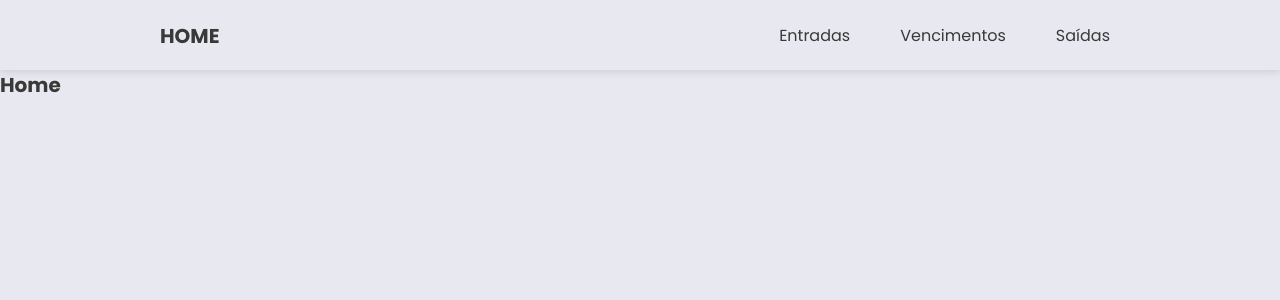
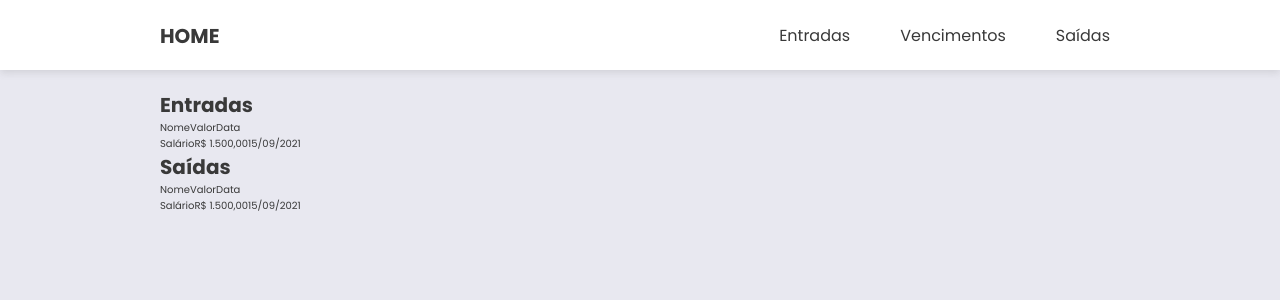
Before and after one commit to Thiago-Fers7/financial-control, a React (Create React App) app in the folder app/: page / in a window 1280 px wide. Shown: the top 300 px of the page. Built offline with nearby package versions, Linux system fonts and the light colour scheme.

Commit message:
TableResume component

```diff
--- a/app/package.json
+++ b/app/package.json
@@ -6,6 +6,7 @@
     "@testing-library/jest-dom": "^5.11.4",
     "@testing-library/react": "^11.1.0",
     "@testing-library/user-event": "^12.1.10",
+    "prop-types": "^15.7.2",
     "react": "^17.0.2",
     "react-dom": "^17.0.2",
     "react-router-dom": "^5.3.0",
--- a/app/src/components/Header/index.js
+++ b/app/src/components/Header/index.js
@@ -1,8 +1,15 @@
-import { Link } from 'react-router-dom';
+import { Link, useLocation } from 'react-router-dom';
 
 import { Container, Content, Navigation } from './styles';
 
 function Header() {
+  const { pathname } = useLocation();
+
+  function handleRouteActive(path) {
+    if (pathname === path) return 'active';
+    return '';
+  }
+
   return (
     <Container>
       <Content>
@@ -10,9 +17,9 @@ function Header() {
 
         <Navigation>
           <ul>
-            <li><Link to="/entradas">Entradas</Link></li>
-            <li><Link to="/vencimentos">Vencimentos</Link></li>
-            <li><Link to="/saidas">Saídas</Link></li>
+            <li><Link to="/entradas" className={handleRouteActive('/entradas')}>Entradas</Link></li>
+            <li><Link to="/vencimentos" className={handleRouteActive('/vencimentos')}>Vencimentos</Link></li>
+            <li><Link to="/saidas" className={handleRouteActive('/saidas')}>Saídas</Link></li>
           </ul>
         </Navigation>
       </Content>
--- a/app/src/components/Header/styles.js
+++ b/app/src/components/Header/styles.js
@@ -3,6 +3,7 @@ import styled from 'styled-components';
 export const Container = styled.header`
   width: 100%;
   height: 7rem;
+  background: var(--background-header);
 
   box-shadow: rgba(99, 99, 99, 0.2) 0px 2px 8px 0px;
 `;
@@ -45,7 +46,7 @@ export const Navigation = styled.nav`
         transition: 0.1s;
 
         &:hover, &.active {
-          background: var(--gray-light-500);
+          background: var(--hover-link-background);
         }
       }
     }
--- /dev/null
+++ b/app/src/components/TableResume/index.js
@@ -0,0 +1,30 @@
+import PropTypes from 'prop-types';
+
+function TableResume({ title }) {
+  return (
+    <div>
+      <header>
+        <h2>{title}</h2>
+
+        <div>
+          <span>Nome</span>
+          <span>Valor</span>
+          <span>Data</span>
+        </div>
+      </header>
+      <section>
+        <div>
+          <span>Salário</span>
+          <span>R$ 1.500,00</span>
+          <span>15/09/2021</span>
+        </div>
+      </section>
+    </div>
+  );
+}
+
+export { TableResume };
+
+TableResume.propTypes = {
+  title: PropTypes.string.isRequired,
+};
--- a/app/src/pages/Home/index.js
+++ b/app/src/pages/Home/index.js
@@ -1,6 +1,15 @@
+import { TableResume } from '../../components/TableResume';
+
+import { Container, Resume } from './styles';
+
 function Home() {
   return (
-    <h1>Home</h1>
+    <Container>
+      <Resume>
+        <TableResume title="Entradas" />
+        <TableResume title="Saídas" />
+      </Resume>
+    </Container>
   );
 }
 
--- /dev/null
+++ b/app/src/pages/Home/styles.js
@@ -0,0 +1,11 @@
+import styled from 'styled-components';
+
+export const Container = styled.main`
+  max-width: 1000px;
+  margin: 0 auto;
+  padding: 2rem;
+`;
+
+export const Resume = styled.section`
+
+`;
--- a/app/src/styles/global.js
+++ b/app/src/styles/global.js
@@ -11,8 +11,9 @@ export const GlobalStyles = createGlobalStyle`
   :root {
     // COLORS ====================================================
     --gray-very-light: #e8e8f0;
-    --gray-light-500: #d3d3d3;
+    --hover-link-background: #e2e2e2;
     --common-text: #393939;
+    --background-header: #fff;
 
     // Others
     --radius-button: 0.4rem;
```
